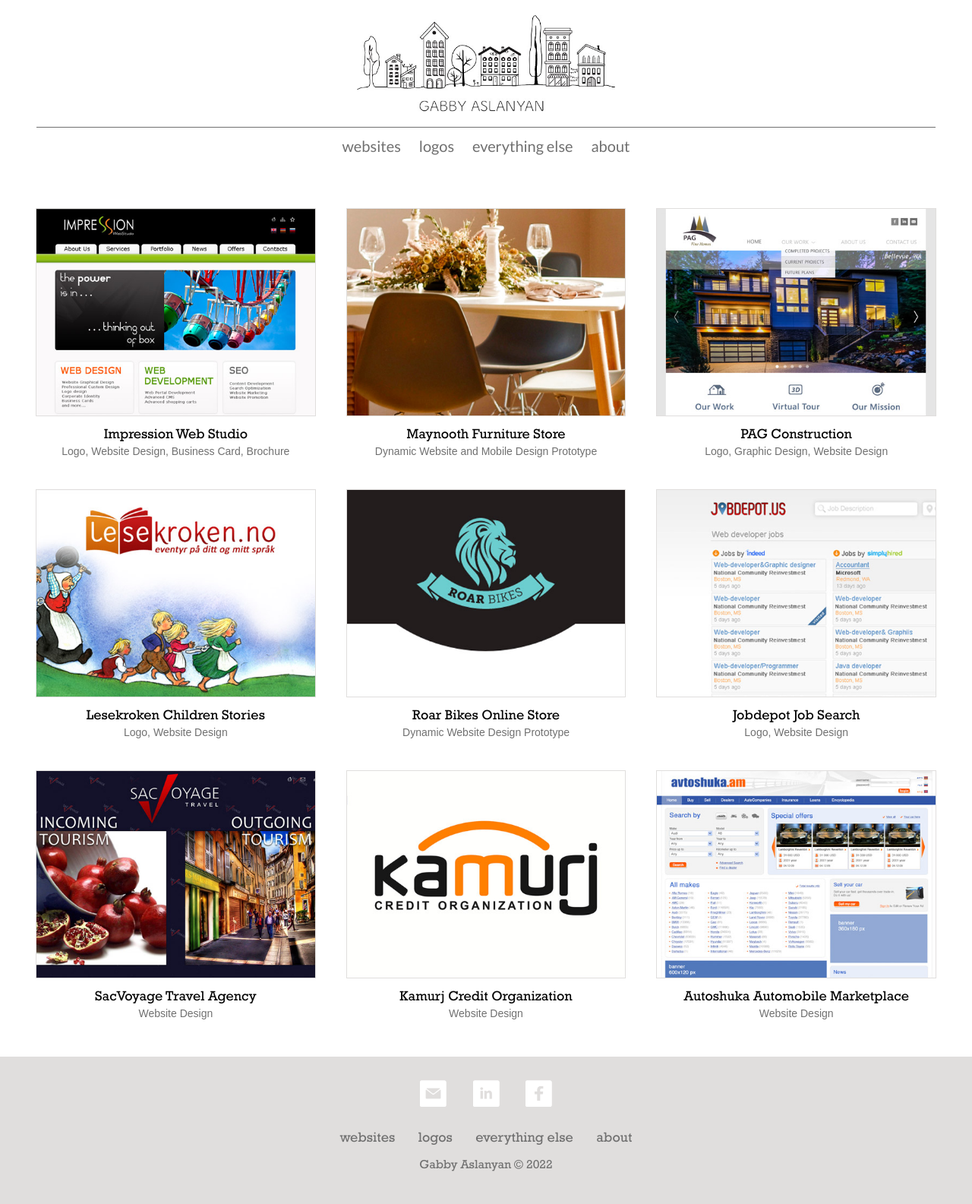
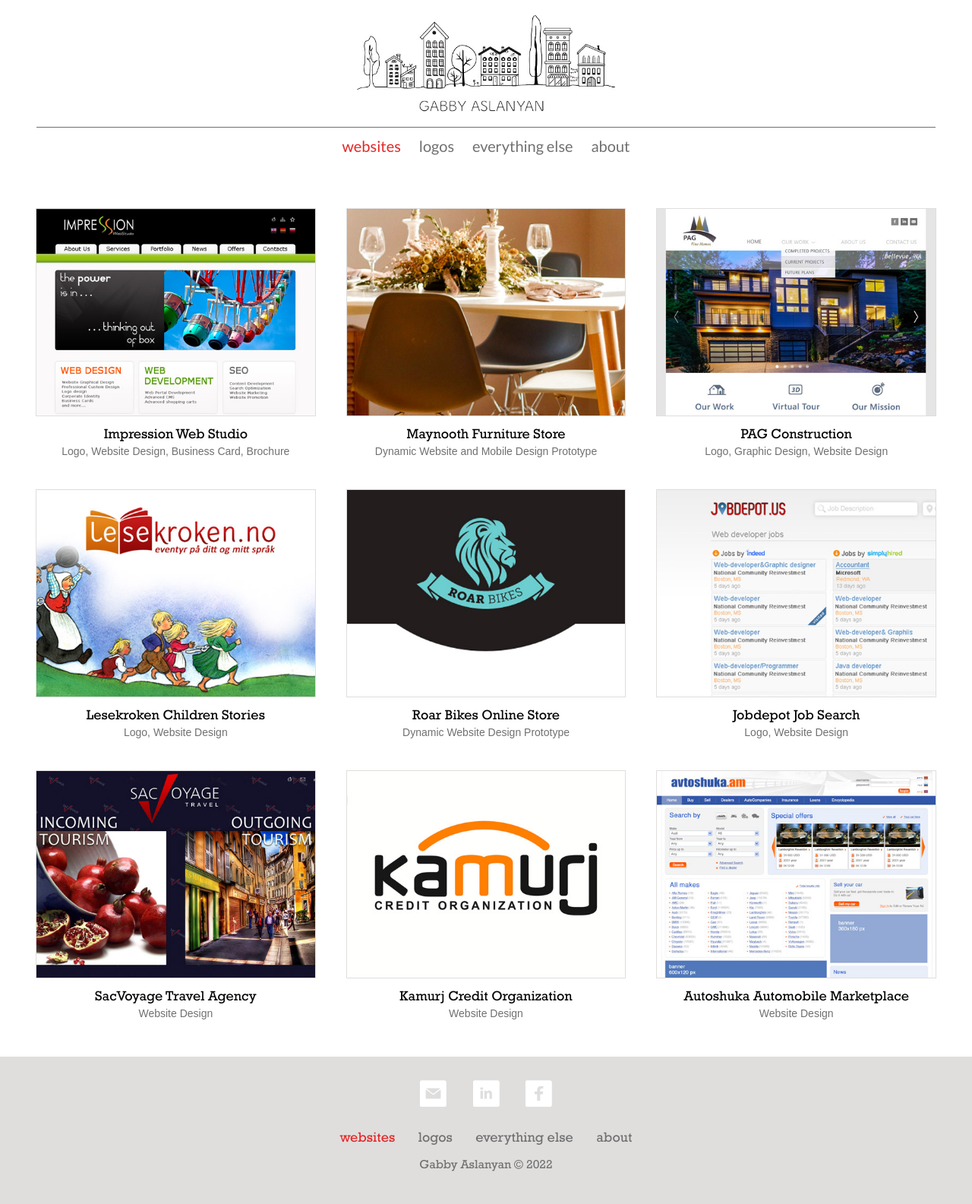
Before and after one commit to hyeghiazaryan/gaslanyan, a PHP site: page / in a window 1280 px wide. Shown: the whole page at 76% size. Run offline with PHP 8.4, Linux system fonts and the light colour scheme; some libraries are stand-ins or nearby versions.

Commit message:
menu fix

```diff
--- a/public_html/css/gaslanyan.css
+++ b/public_html/css/gaslanyan.css
@@ -85,7 +85,8 @@ ul.nav-text {
 
 .nav-text a:active,
 .nav-text a:hover,
-.nav-text a:focus {
+.nav-text a:focus,
+.nav-text a.active{
     color: #E22727;
 }
 
@@ -163,7 +164,8 @@ ul.nav-text {
 }
 
 .footer-nav a:active,
-.footer-nav a:hover {
+.footer-nav a:hover,
+.footer-nav a.active{
     color: #E22727;
     text-decoration: none;
 }
--- a/public_html/index.php
+++ b/public_html/index.php
@@ -35,6 +35,9 @@ require_once dirname(__FILE__).'/../app/pages/NotFound.php';
 
     <body>
         <div class="container-fluid">
+            <?php
+            $page = !empty($_GET['page']) ? $_GET['page'] : 'websites';
+            ?>
 
             <!--Main navigation start -->
             <nav class="navbar">
@@ -44,16 +47,15 @@ require_once dirname(__FILE__).'/../app/pages/NotFound.php';
                         <hr class="rounded">
                     </div>
                     <ul class="nav-text">
-                        <li><a href="/">websites</a></li>
-                        <li><a href="/?page=logos">logos</a></li>
-                        <li><a href="/?page=everything">everything else</a></li>
-                        <li><a href="/?page=about">about</a></li>
+                        <li><a <?php if($page == "websites") echo 'class="active"'?> href="/">websites</a></li>
+                        <li><a <?php if($page == "logos") echo 'class="active"'?> href="/?page=logos">logos</a></li>
+                        <li><a <?php if($page == "everything") echo 'class="active"'?> href="/?page=everything">everything else</a></li>
+                        <li><a <?php if($page == "about") echo 'class="active"'?> href="/?page=about">about</a></li>
                     </ul>
                 </div>
             </nav>
             <!--Main navigation end -->
             <?php
-            $page = !empty($_GET['page']) ? $_GET['page'] : 'websites';
 
             switch ($page) {
                 case "websites":
@@ -89,10 +91,10 @@ require_once dirname(__FILE__).'/../app/pages/NotFound.php';
 
 
                 <ul class="footer-nav">
-                    <li><a href="/">websites</a></li>
-                    <li><a href="/?page=logos">logos</a></li>
-                    <li><a href="/?page=everything">everything else</a></li>
-                    <li><a href="/?page=about">about</a></li>
+                    <li><a <?php if($page == "websites") echo 'class="active"'?> href="/">websites</a></li>
+                    <li><a <?php if($page == "logos") echo 'class="active"'?> href="/?page=logos">logos</a></li>
+                    <li><a <?php if($page == "everything") echo 'class="active"'?> href="/?page=everything">everything else</a></li>
+                    <li><a <?php if($page == "about") echo 'class="active"'?> href="/?page=about">about</a></li>
                 </ul>
                 <span>Gabby Aslanyan © 2022</span>
             </div>
```
